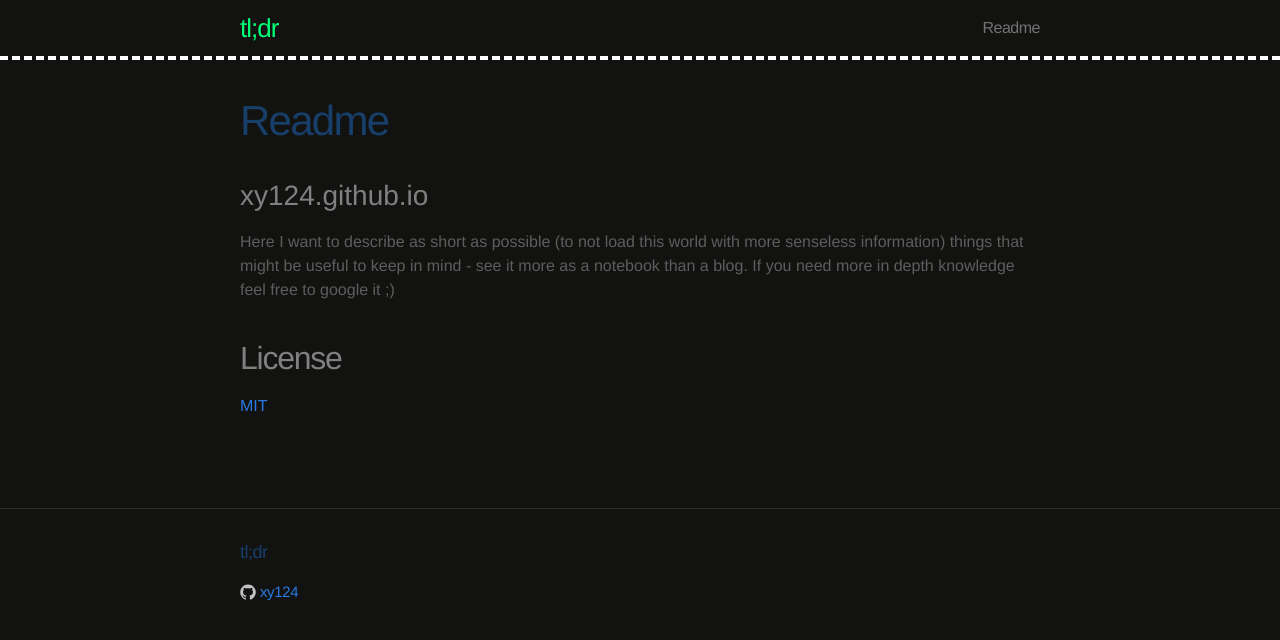
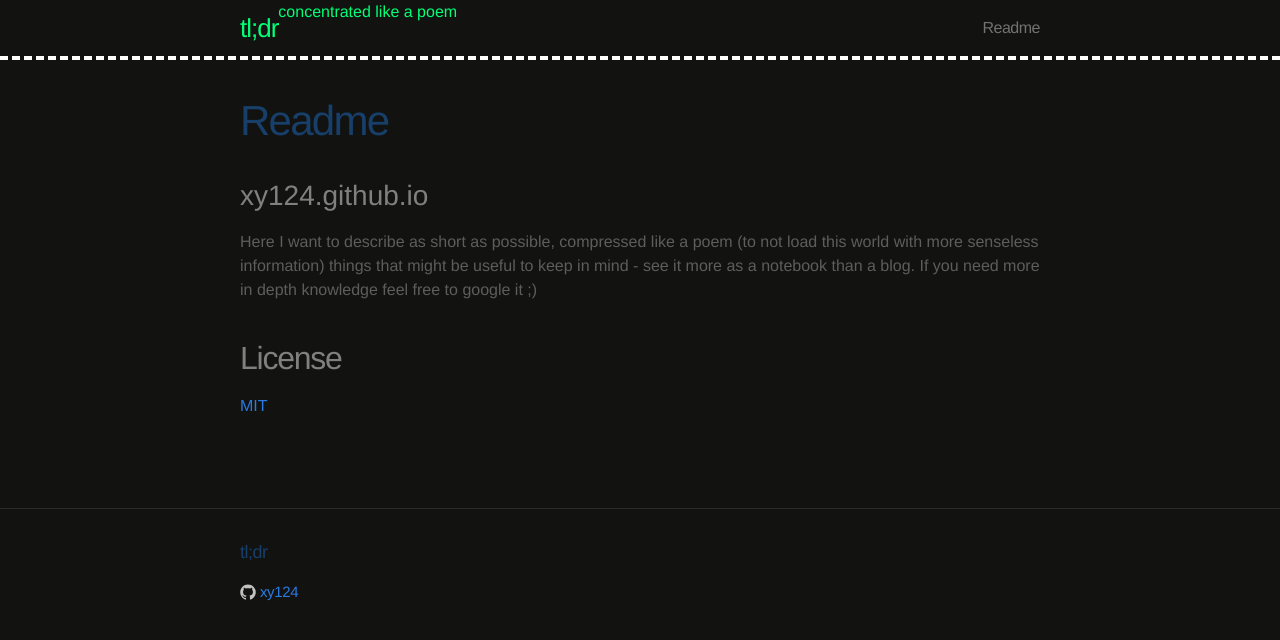
Before and after one commit to xy124/xy124.github.io, a Jekyll site: the page built from README.md, in a window 1280 px wide. Shown: the top 640 px of the page. Built offline with Jekyll 4.4.1, drawn with Linux system fonts in a browser that asks for light colours.

Commit message:
concentrated like a poem

```diff
--- a/_config.yml
+++ b/_config.yml
@@ -1,5 +1,6 @@
 # Site settings
 title: tl;dr
+subtitle: concentrated like a poem
 email: xy124@noreply.github.com
 #description: ""
 baseurl: ""
--- a/_includes/head.html
+++ b/_includes/head.html
@@ -3,7 +3,12 @@
     <!--[if IE]>
     <meta http-equiv="X-UA-Compatible" content="IE=edge">
     <![endif]-->
-    <title>{% if page.title %}{{ page.title }}{% else %}{{ site.title }}{% endif %}</title>
+    <title>{% if page.title %}{{ page.title }}{% else %}{{ site.title }}{% endif %}
+	   {% if page.subtitle %}
+		   - {{ page.subtitle }}
+	   {% else %}
+		   {% if site.subtitle %} - {{ site.subtitle }} {% endif %}
+	   {% endif %}</title>
     <meta name="viewport" content="width=device-width">
     <meta name="description" content="{{ site.description }}">
     <link rel="canonical" href="{{ page.url | replace:'index.html','' | prepend: site.baseurl | prepend: site.url }}">
--- a/_includes/header.html
+++ b/_includes/header.html
@@ -3,7 +3,7 @@
   <div class="wrap">
 
     <a class="site-title" href="{{ site.baseurl }}/">{{ site.title }}</a>
-
+	{{ site.subtitle }}
     <nav class="site-nav">
       <a href="#" class="menu-icon">
         <svg version="1.1" xmlns="http://www.w3.org/2000/svg" xmlns:xlink="http://www.w3.org/1999/xlink" x="0px" y="0px"
```
Also changed, not shown: README.md.
